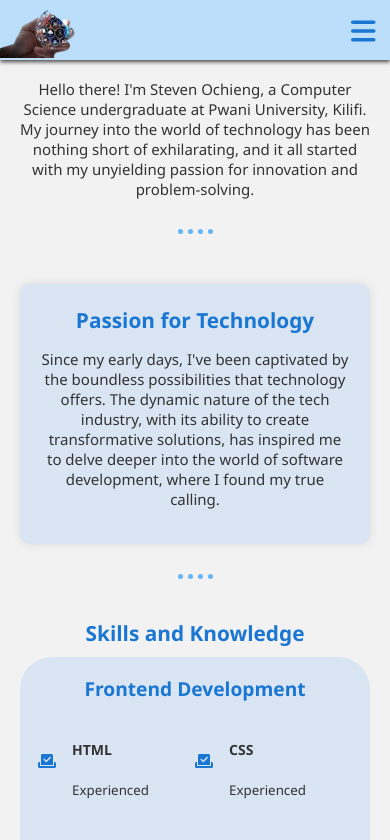
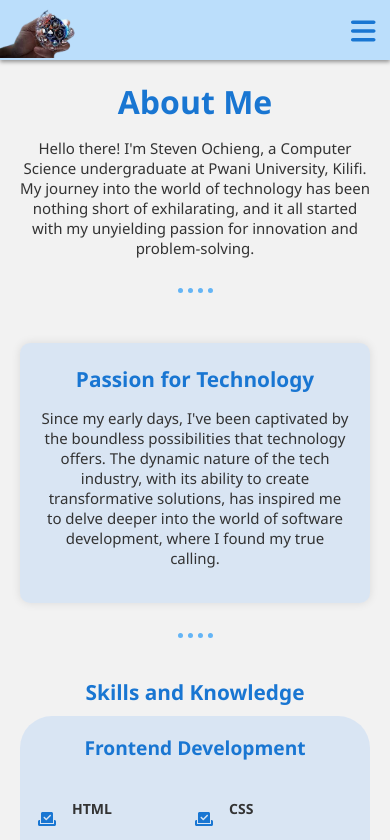
Before and after one commit to stevencodeblooded/my_portfolio_website, a React (Create React App) app: page /about in a window 390 px wide. Shown: the top 840 px of the page. Built offline with nearby package versions, Linux system fonts and the light colour scheme.

Commit message:
Add margin to contents behind the Navbar for each page

```diff
--- a/src/components/Navbar/Navbar.css
+++ b/src/components/Navbar/Navbar.css
@@ -8,7 +8,7 @@
   left: 0;
   z-index: 9999;
   background-color: #bbdefb;
-  box-shadow: 0 2px 4px rgba(0, 0, 0, 0.7);
+  box-shadow: 0 2px 4px rgba(0, 0, 0, 0.4);
 }
 
 .logo__nav {
--- a/src/container/About.jsx
+++ b/src/container/About.jsx
@@ -15,7 +15,7 @@
         <Navbar />
       </div>
       <div className="about">
-        <div className="highlight-hover">
+        <div className="top-margin">
           <Introduction />
           <hr className="line" />
           <Passion />
--- a/src/container/Contact.jsx
+++ b/src/container/Contact.jsx
@@ -12,8 +12,10 @@
       <div className="navbar-margin">
         <Navbar />
       </div>
-      <Heading />
-      <Form />
+      <div className="top-margin">
+        <Heading />
+        <Form />
+      </div>
 
       <Footer />
 
--- a/src/container/Home.jsx
+++ b/src/container/Home.jsx
@@ -13,11 +13,13 @@
         <div className='navbar-margin'>
           <Navbar />
         </div>
-        <Title />
-        <SelfIntroduction />
-        <TextContent />
-        <Goal />
-        <Footer />
+        <div className='top-margin'>
+          <Title />
+          <SelfIntroduction />
+          <TextContent />
+          <Goal />
+          <Footer />
+        </div>
     </div>
   )
 }
--- a/src/container/Work.jsx
+++ b/src/container/Work.jsx
@@ -1,6 +1,6 @@
 import React from "react";
 
-import Navbar from '../components/Navbar/Navbar'
+import Navbar from "../components/Navbar/Navbar";
 import Footer from "../container/Footer";
 import Project from "../components/Work/Project/Project";
 import Experience from "../components/Work/Experience/Experience";
@@ -16,6 +16,7 @@
         <Navbar />
       </div>
       <div className="work">
+        <div className="top-margin">
           <h1>Professional Endeavors</h1>
           <Project />
           <hr className="line" />
@@ -29,6 +30,7 @@
           <hr className="line" />
           <Voluntary />
         </div>
+      </div>
       <Footer />
     </div>
   );
--- a/src/index.css
+++ b/src/index.css
@@ -6,6 +6,12 @@
   font-family: 'Segoe UI';
   background-color: #F2F2F2;
   color: #333333;
+}
+
+@media only screen and (max-width: 400px) {
+  .top-margin  {
+    margin-top: 80px;
+  }
 }
 
 /*----------------------Navbar-------------------------*/
```
Lines whose indentation alone changed are shown as unchanged.
